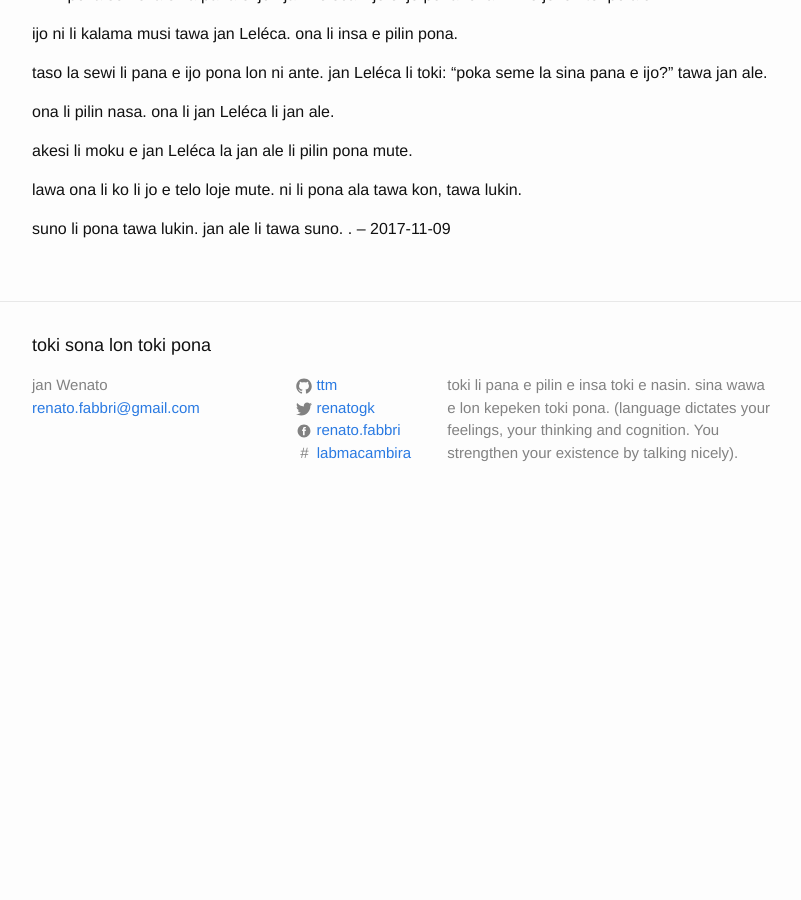
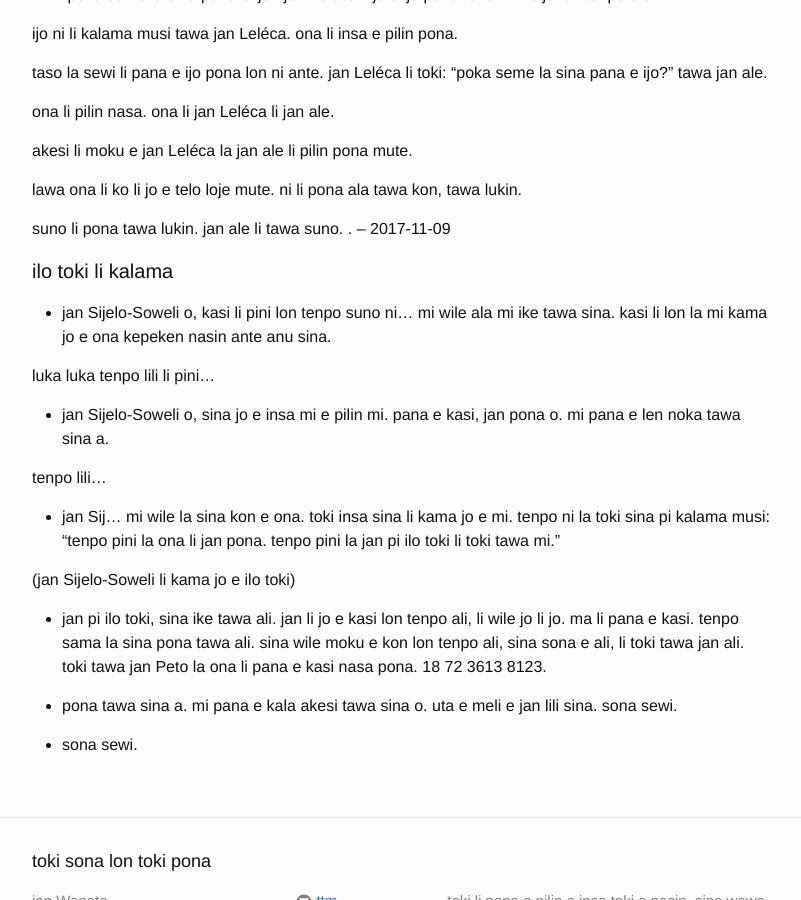
Before and after one commit to tokisona/tokisona, a Jekyll site: the page built from _posts/2017-11-06-sitelen-mute.markdown, in a window 1280 px wide and 900 px high, scrolled down 766 px. Shown: the whole window, without its empty margins (238-1039 px from the left). Built offline with Jekyll 4.4.1, drawn with Linux system fonts in a browser that asks for light colours; some web fonts are replaced; comment, search, counter and statistics services are not loaded; before the commit the page ends 1290 px from its top, so only the background shows below that.

Commit message:
updating sitelen mute

```diff
--- a/_posts/2017-11-06-sitelen-mute.markdown
+++ b/_posts/2017-11-06-sitelen-mute.markdown
@@ -90,3 +93,47 @@ ni li pona ala tawa kon, tawa lukin.
 suno li pona tawa lukin.
 jan ale li tawa suno.
 .  -- 2017-11-09
+
+
+#### ilo toki li kalama
+
+- jan Sijelo-Soweli o,
+kasi li pini lon tenpo suno ni...
+mi wile ala mi ike tawa sina.
+kasi li lon
+la mi kama jo e ona kepeken
+nasin ante anu sina.
+
+luka luka tenpo lili li pini...
+
+- jan Sijelo-Soweli o,
+sina jo e insa mi e pilin mi.
+pana e kasi, jan pona o.
+mi pana e len noka tawa sina a.
+
+tenpo lili...
+
+- jan Sij... mi wile la sina kon e ona.
+toki insa sina li kama jo e mi.
+tenpo ni la toki sina pi kalama musi:
+"tenpo pini la ona li jan pona.
+tenpo pini la jan pi ilo toki li toki tawa mi."
+
+(jan Sijelo-Soweli li kama jo e ilo toki)
+- jan pi ilo toki, sina ike tawa ali.
+jan li jo e kasi lon tenpo ali,
+li wile jo li jo.
+ma li pana e kasi.
+tenpo sama la sina pona tawa ali.
+sina wile moku e kon lon tenpo ali,
+sina sona e ali, li toki tawa jan ali.
+toki tawa jan Peto la
+ona li pana e kasi nasa pona.
+18 72 3613 8123.
+
+- pona tawa sina a.
+mi pana e kala akesi tawa sina o.
+uta e meli e jan lili sina.
+sona sewi.
+
+- sona sewi.
```
Also changed, not shown: other parts of _posts/2017-11-06-sitelen-mute.markdown (+3 -0 lines).
